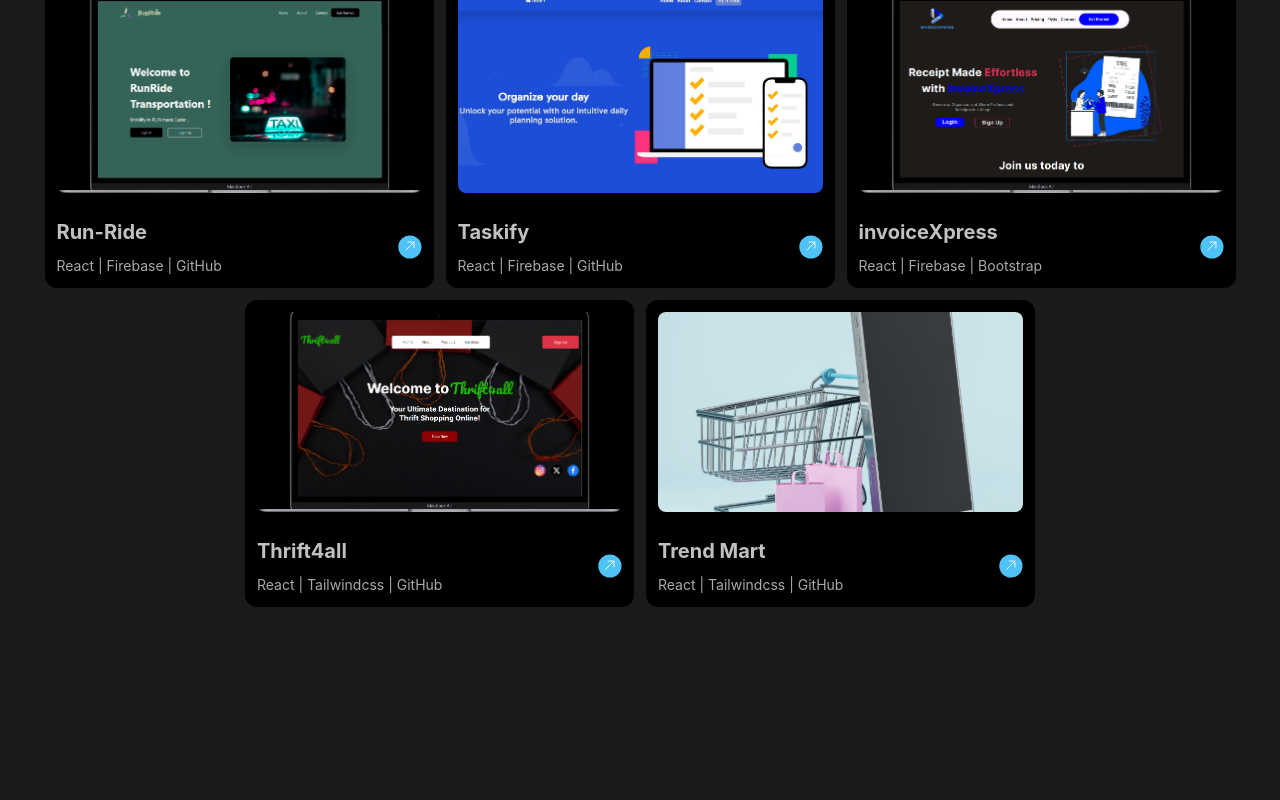
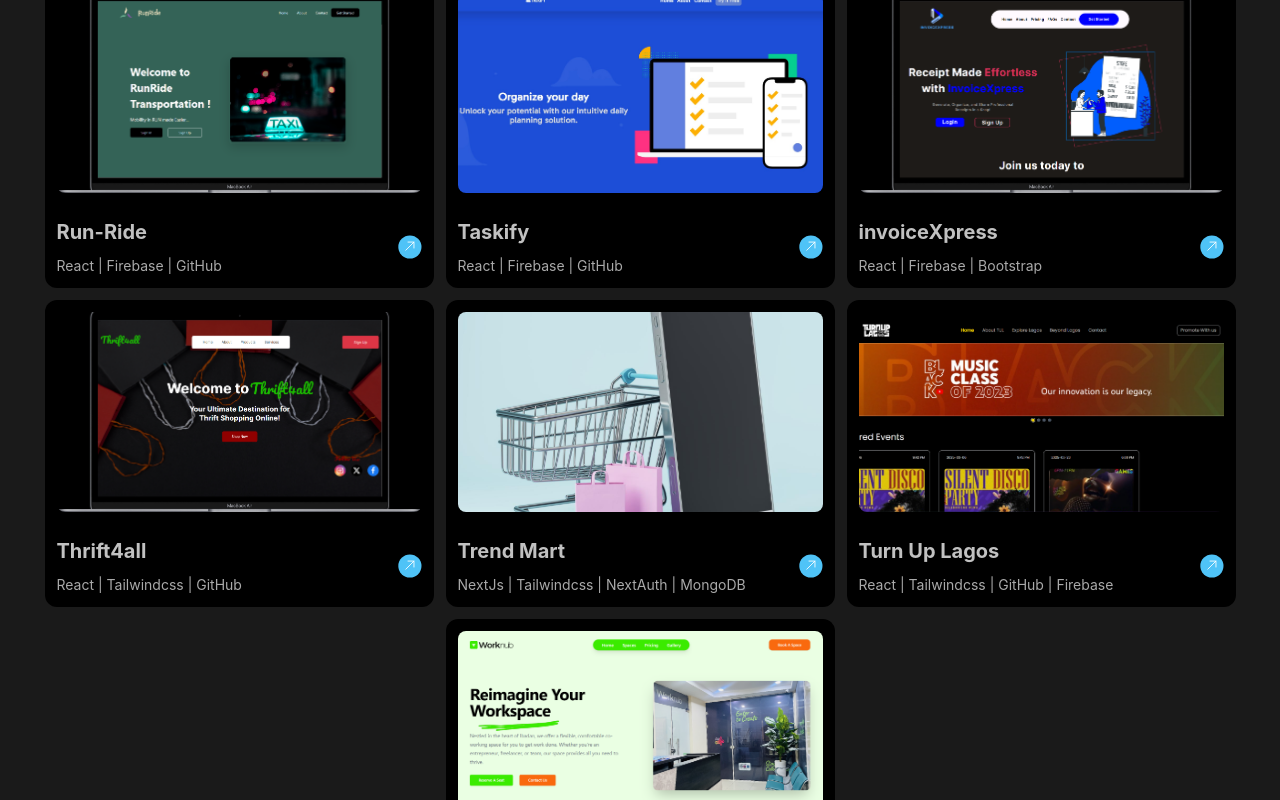
Before and after one commit to tobidechamp15/Portfolio, a Next.js app: page / in a window 1280 px wide. Shown: the part 2675-3475 px from the top of the page. Built offline with nearby package versions, Linux system fonts and the light colour scheme.

Commit message:
main changes

```diff
--- a/components/Projects.jsx
+++ b/components/Projects.jsx
@@ -8,6 +8,8 @@ import invoiceXpress from "../public/assets/invoicexpressImg.png";
 import thrift4all from "../public/assets/thrift4allmg.png";
 import send from "../public/assets/send.svg";
 import trendMart from "../public/assets/trendMart.svg";
+import turnUpLagos from "../public/assets/turnuplagos.png";
+import theWorkNub from "../public/assets/theworknub.png";
 
 const projectVariants = {
   hidden: { opacity: 0, y: 50 },
@@ -91,7 +93,21 @@ const Projects = () => {
             src: trendMart,
             alt: "TrendMart project screenshot",
             name: "Trend Mart",
-            tech: "React | Tailwindcss | GitHub",
+            tech: "NextJs | Tailwindcss | NextAuth | MongoDB",
+          },
+          {
+            href: "https://turnuplagos.netlify.app/",
+            src: turnUpLagos,
+            alt: "Turnuplagos project screenshot",
+            name: "Turn Up Lagos",
+            tech: "React | Tailwindcss | GitHub | Firebase",
+          },
+          {
+            href: "https://turnuplagos.netlify.app/",
+            src: theWorkNub,
+            alt: "Turnuplagos project screenshot",
+            name: "The Work Nub",
+            tech: "NextJs | Tailwindcss | GitHub",
           },
         ].map((project, index) => (
           <motion.a
```
Also changed, not shown: public/assets/theworknub.png (added), public/assets/turnuplagos.png (added).
